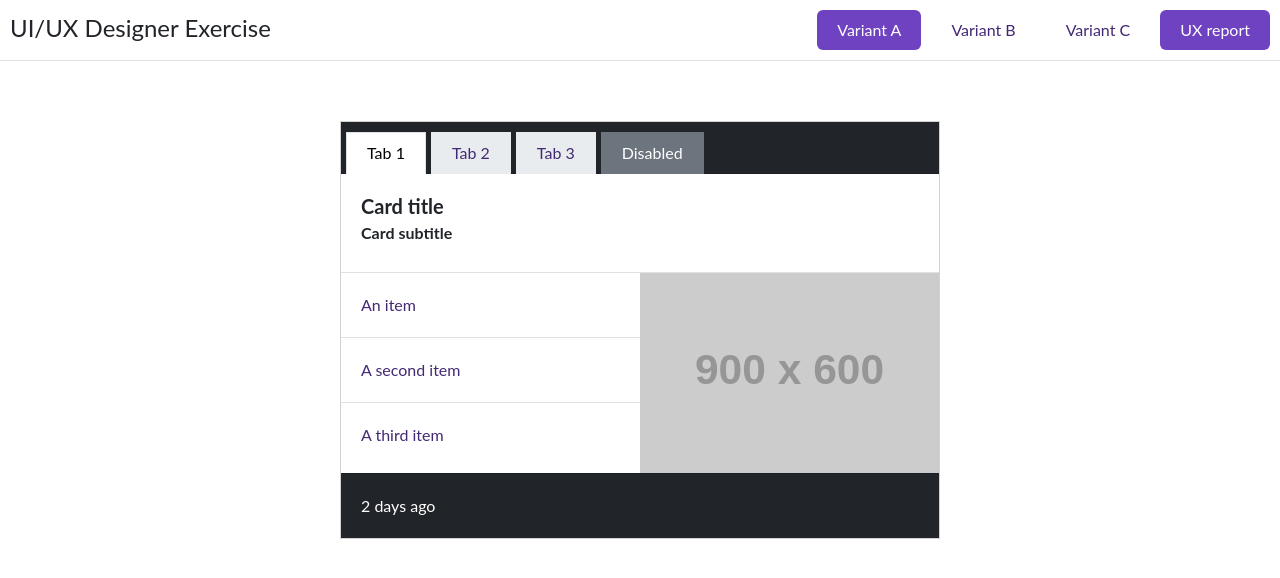
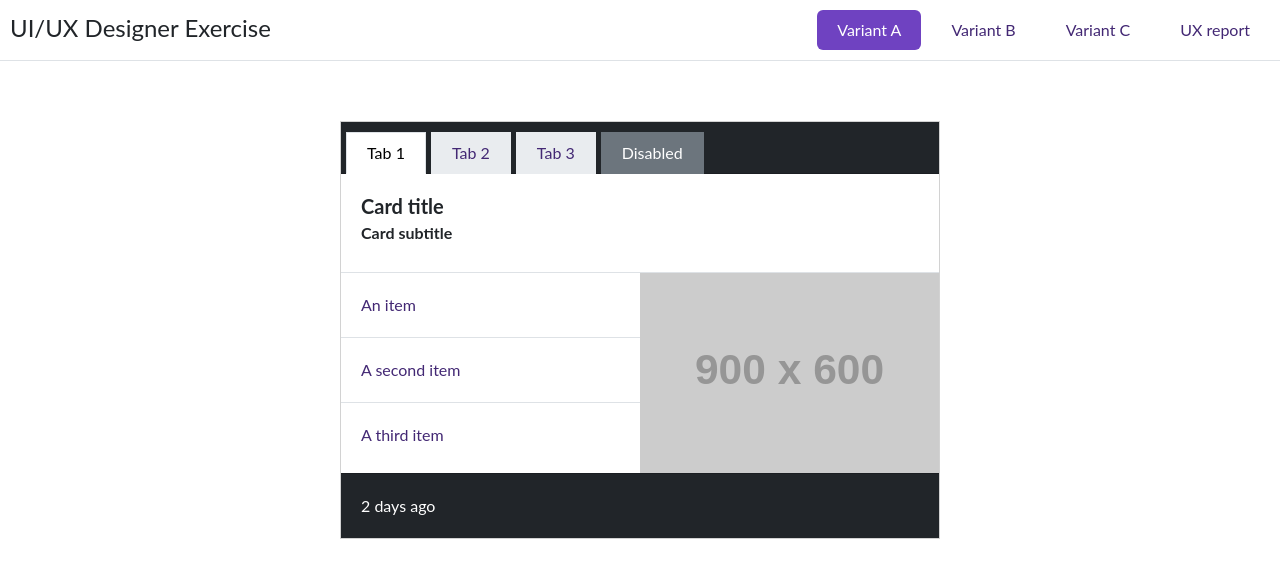
Before and after one commit to daubl/ux-ui-designer-exercise, a website: page index.html in a window 1280 px wide. Drawn offline with nearby package versions, Linux system fonts and the light colour scheme; files that its build step writes are made by us from their sources; placeholder pictures from the web are drawn by us.

Commit message:
Fix: wrong class active in nav

```diff
--- a/index.html
+++ b/index.html
@@ -18,7 +18,7 @@
           <li class="nav-item"><a href="#" class="nav-link active" aria-current="page">Variant A</a></li>
           <li class="nav-item"><a href="/pages/variant-b.html" class="nav-link">Variant B</a></li>
           <li class="nav-item"><a href="/pages/variant-c.html" class="nav-link">Variant C</a></li>
-          <li class="nav-item"><a href="/pages/ux-report.html" class="nav-link active">UX report</a></li>
+          <li class="nav-item"><a href="/pages/ux-report.html" class="nav-link">UX report</a></li>
         </ul>
       </header>
   </div>
```
